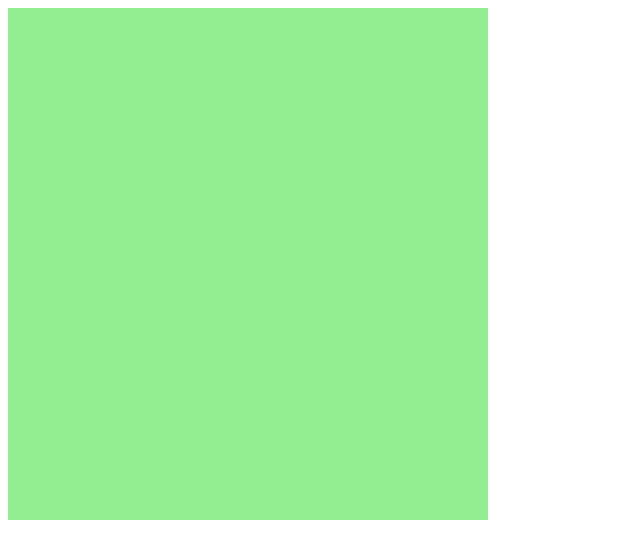
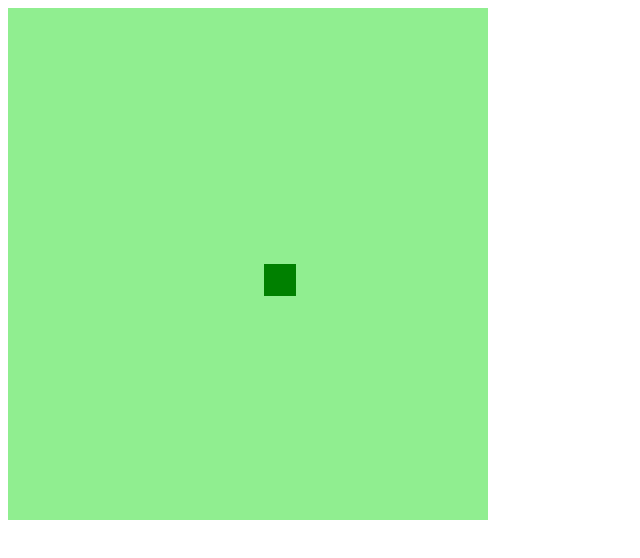
Before and after one commit to gabrielcoutinh0/Jogo-cobrinha, a plain HTML site: page index.html in a window 1280 px wide. Shown: the whole page, without its empty margins (0-640 px from the left). Drawn offline with Linux system fonts and the light colour scheme.

Commit message:
Criando a cobrinha.

```diff
--- a/index.html
+++ b/index.html
@@ -5,6 +5,7 @@
     <meta charset="UTF-8">
     <meta http-equiv="X-UA-Compatible" content="IE=edge">
     <meta name="viewport" content="width=device-width, initial-scale=1.0">
+    <link rel="stylesheet" href="style.css">
     <script defer src="script.js"></script>
     <title>Snake Game</title>
 </head>
--- a/script.js
+++ b/script.js
@@ -1,10 +1,24 @@
 let canvas = document.getElementById('snake');
 let context = canvas.getContext('2d');
 let box = 32;
+let snake = [];
+
+snake[0] = {
+    x: 8 * box,
+    y: 8 * box
+};
 
 function criarBackground() {
     context.fillStyle = 'lightgreen';
     context.fillRect(0, 0, 15 * box, 16 * box);
 }
 
+function criarSnake() {
+    for (i = 0; i < snake.length; i++) {
+        context.fillStyle = 'green';
+        context.fillRect(snake[i].x, snake[i].y, box, box);
+    }
+}
+
 criarBackground();
+criarSnake();
```
